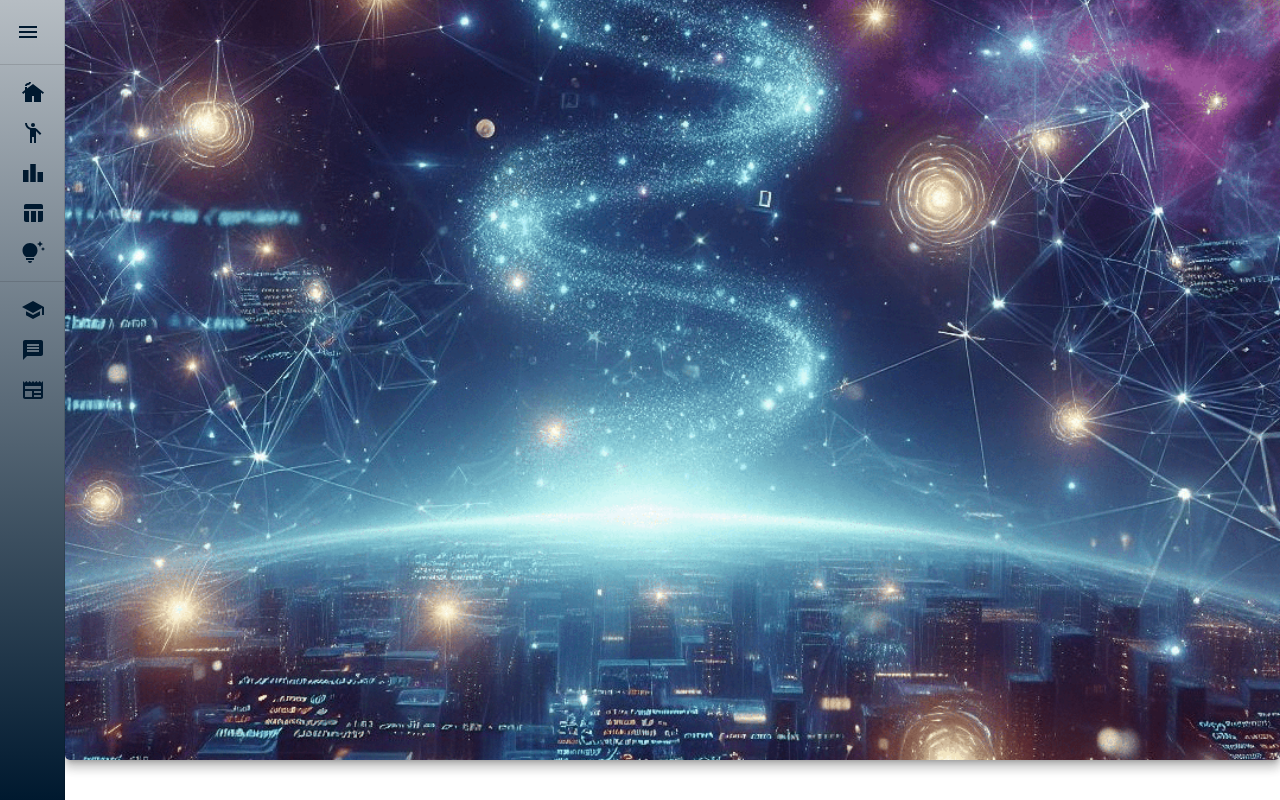
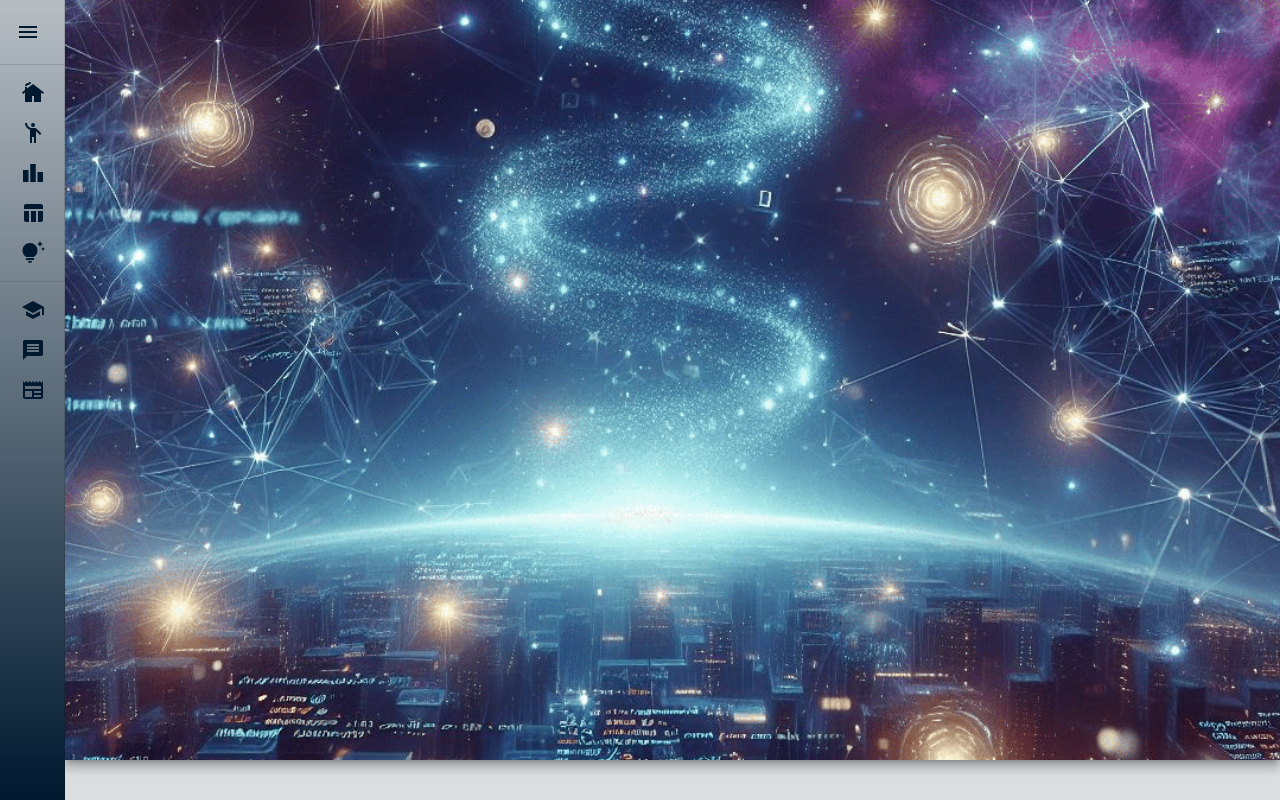
Before and after one commit to mrbraiant/new-portfolio, a Next.js app: page / in a window 1280 px wide. Shown: the top 800 px of the page. Built offline with nearby package versions, Linux system fonts and the light colour scheme.

Commit message:
fix: removing borderRadius from gif, replacing gif and fixing boxShadow from gif

```diff
--- a/src/app/components/drawer/index.tsx
+++ b/src/app/components/drawer/index.tsx
@@ -276,14 +276,14 @@ export const MiniDrawer = () => {
             width: '100%',
             height: '95vh',
             objectFit: 'cover',
-            borderRadius: '0 0 5px 5px',
+            zIndex: 1,
           }}
         >
           <Image
             alt="main-image"
             id="home"
             src={'/images/background.gif'}
-            priority
+            // priority
             unoptimized
             // sizes="100vw"
             width={1100}
@@ -292,7 +292,6 @@ export const MiniDrawer = () => {
               width: '100%',
               height: '95vh',
               objectFit: 'cover',
-              borderRadius: '0 0 5px 5px',
             }}
           />
         </Paper>
@@ -301,7 +300,7 @@ export const MiniDrawer = () => {
           sx={{
             flexGrow: 1,
             p: 3,
-            // backgroundColor: '#DADEE1',
+            backgroundColor: '#DADEE1',
           }}
         >
           {/* <DrawerHeader /> */}
```
Also changed, not shown: public/images/background.gif.
